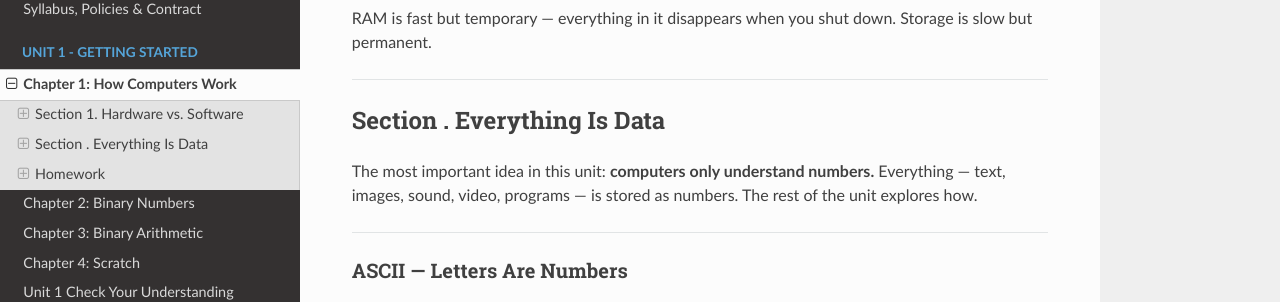
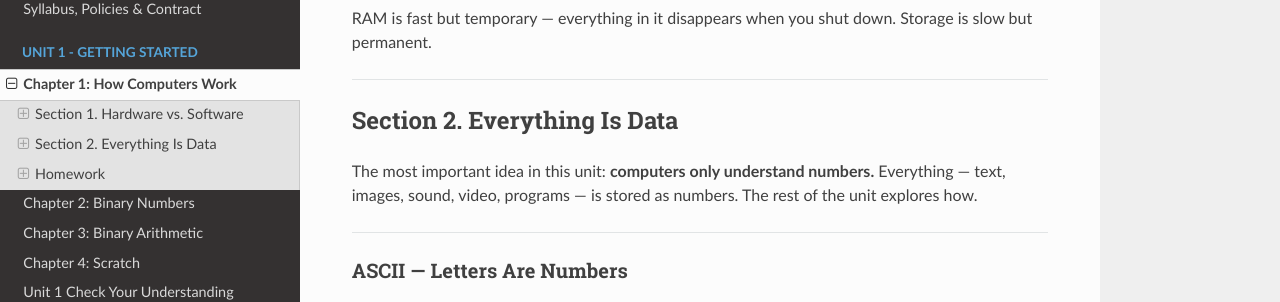
Before and after one commit to kjergens/cs1-site, an MkDocs documentation site: the page built from docs/unit1/notes_01_how_computers_work.md, in a window 1280 px wide and 900 px high, scrolled down 775 px. Shown: the part 156-458 px from the top of the window. Built offline with MkDocs 1.6.1, drawn with Linux system fonts in a browser that asks for light colours; nearby versions of some CDN libraries.

Commit message:
missing section #

```diff
--- a/docs/unit1/notes_01_how_computers_work.md
+++ b/docs/unit1/notes_01_how_computers_work.md
@@ -35,7 +35,7 @@ RAM is fast but temporary — everything in it disappears when you shut down. St
 
 ---
 
-## Section . Everything Is Data
+## Section 2. Everything Is Data
 
 The most important idea in this unit: **computers only understand numbers.** Everything — text, images, sound, video, programs — is stored as numbers. The rest of the unit explores how.
 
```
